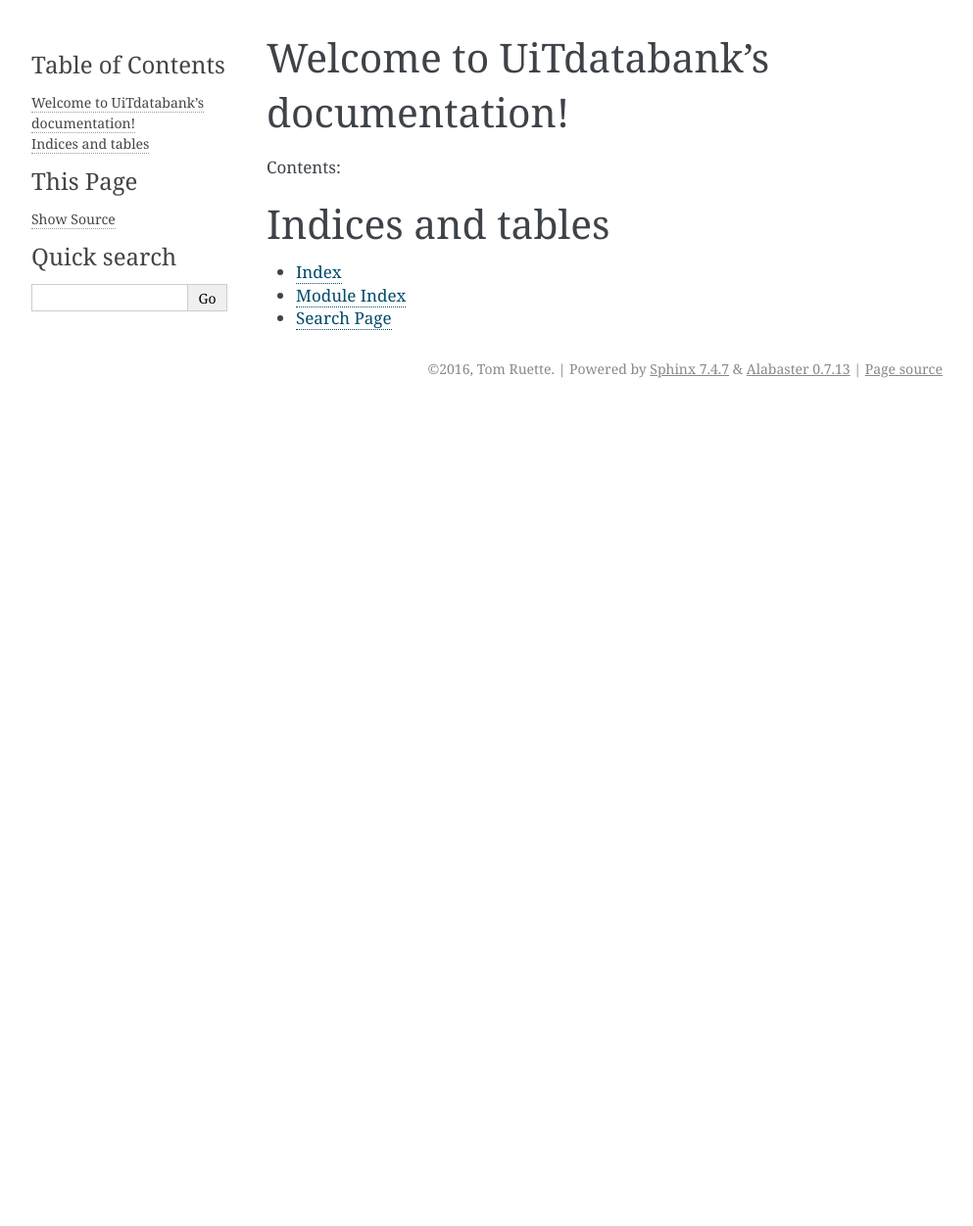
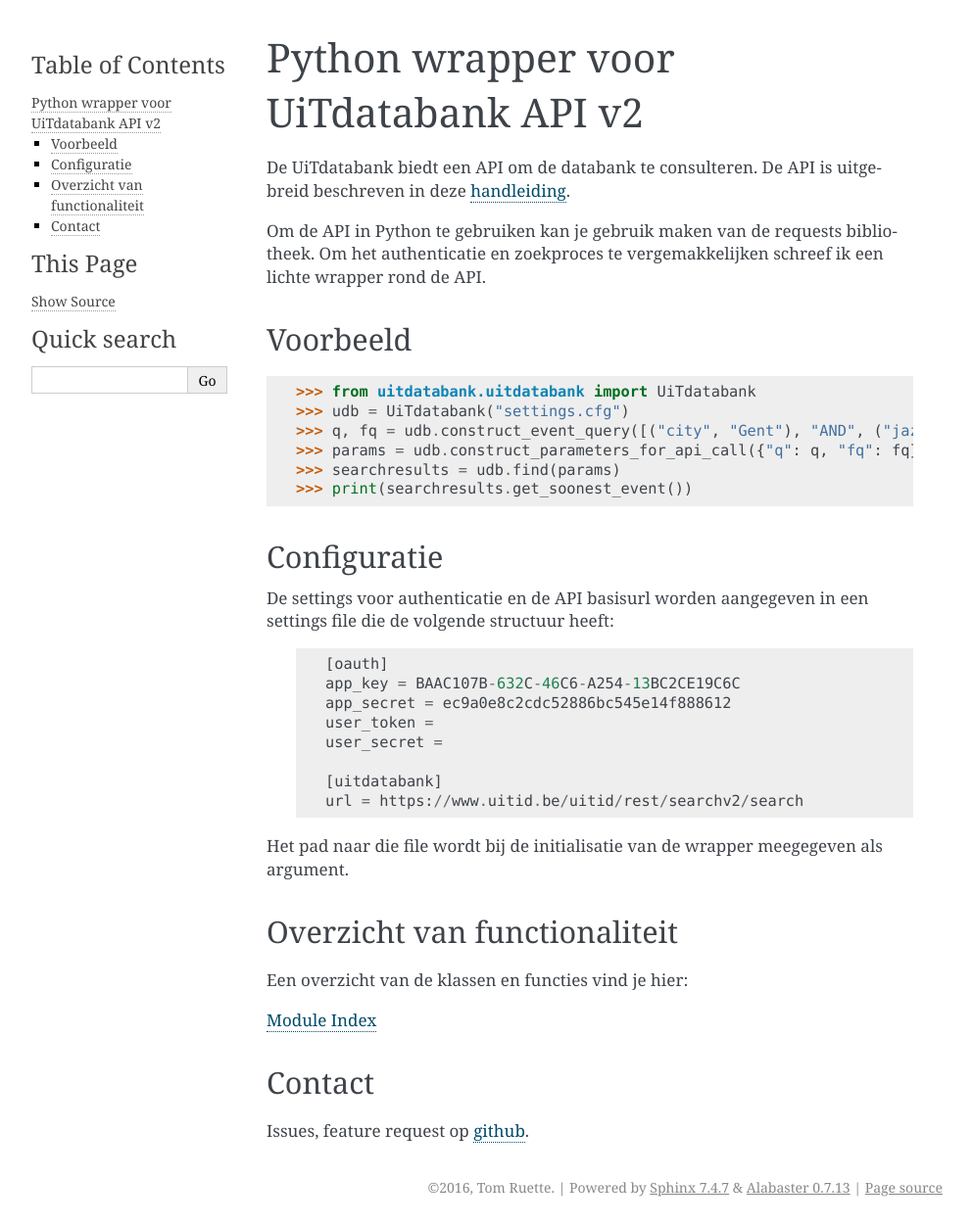
Before and after one commit to Kunstenpunt/uitdatabank, a Sphinx documentation site: the page built from docs/source/index.rst, in a window 1280 px wide. Shown: the whole page at 98% size, without its empty margins (148-1141 px from the left). Built offline with Sphinx 7.4.7, drawn with Linux system fonts in a browser that asks for light colours; before the commit the page ends 900 px from its top, so only the background shows below that.

Commit message:
making the doc a bit more reader friendly

```diff
--- a/docs/source/index.rst
+++ b/docs/source/index.rst
@@ -3,17 +3,55 @@
    You can adapt this file completely to your liking, but it should at least
    contain the root `toctree` directive.
 
-Welcome to UiTdatabank's documentation!
-=======================================
-
-Contents:
+======================================
+Python wrapper voor UiTdatabank API v2
+======================================
 
 .. toctree::
-   :maxdepth: 2
+   :maxdepth: 4
 
-Indices and tables
-==================
+De UiTdatabank biedt een API om de databank te consulteren.
+De API is uitgebreid beschreven in deze `handleiding <http://goo.gl/gRCJ5w>`_.
 
-* :ref:`genindex`
-* :ref:`modindex`
-* :ref:`search`
+Om de API in Python te gebruiken kan je gebruik maken van de requests bibliotheek.
+Om het authenticatie en zoekproces te vergemakkelijken schreef ik een lichte wrapper rond de API.
+
+Voorbeeld
+=========
+
+>>> from uitdatabank.uitdatabank import UiTdatabank
+>>> udb = UiTdatabank("settings.cfg")
+>>> q, fq = udb.construct_event_query([("city", "Gent"), "AND", ("jazz")])
+>>> params = udb.construct_parameters_for_api_call({"q": q, "fq": fq})
+>>> searchresults = udb.find(params)
+>>> print(searchresults.get_soonest_event())
+
+Configuratie
+============
+
+De settings voor authenticatie en de API basisurl worden aangegeven in een settings file die de volgende structuur heeft:
+ ::
+
+     [oauth]
+     app_key = BAAC107B-632C-46C6-A254-13BC2CE19C6C
+     app_secret = ec9a0e8c2cdc52886bc545e14f888612
+     user_token =
+     user_secret =
+
+     [uitdatabank]
+     url = https://www.uitid.be/uitid/rest/searchv2/search
+
+Het pad naar die file wordt bij de initialisatie van de wrapper meegegeven als argument.
+
+Overzicht van functionaliteit
+=============================
+
+Een overzicht van de klassen en functies vind je hier:
+
+:ref:`modindex`
+
+
+Contact
+=======
+
+Issues, feature request op `github <https://github.com/ruettet/uitdatabank>`_.
```
